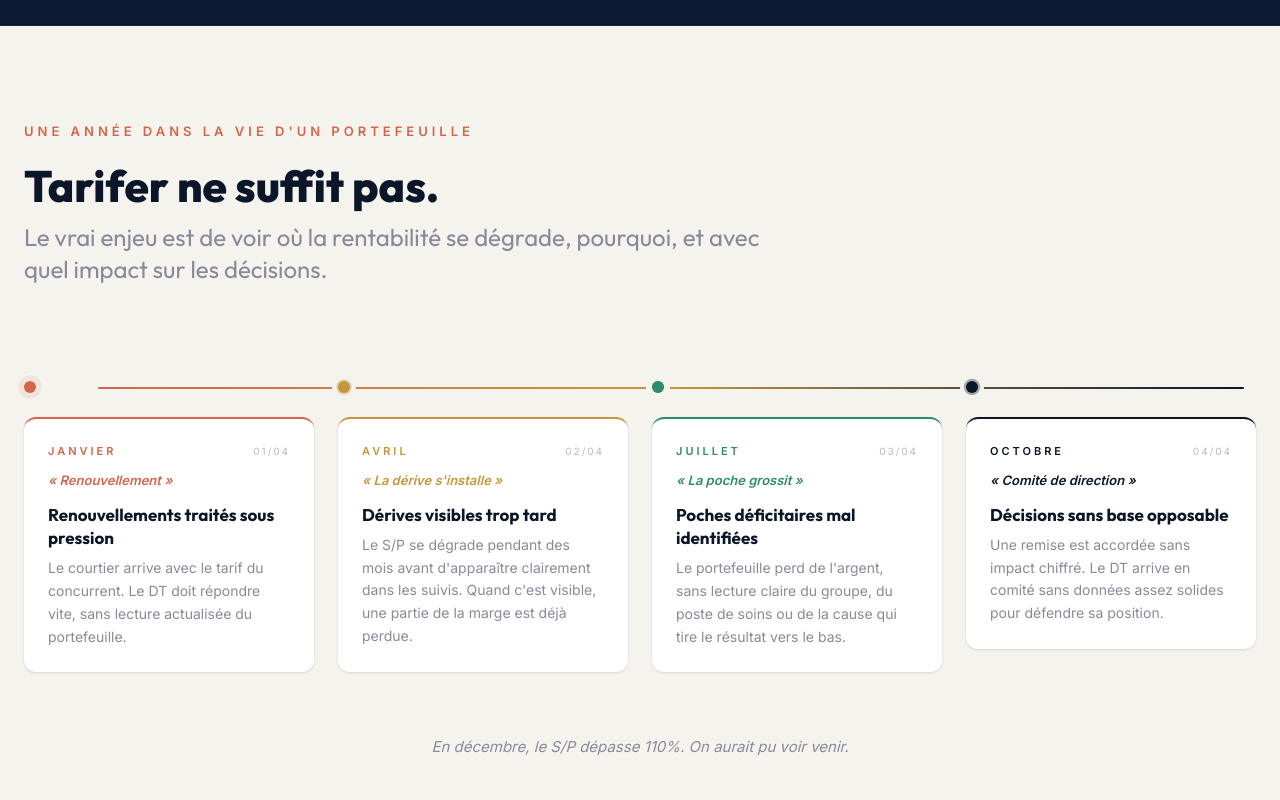
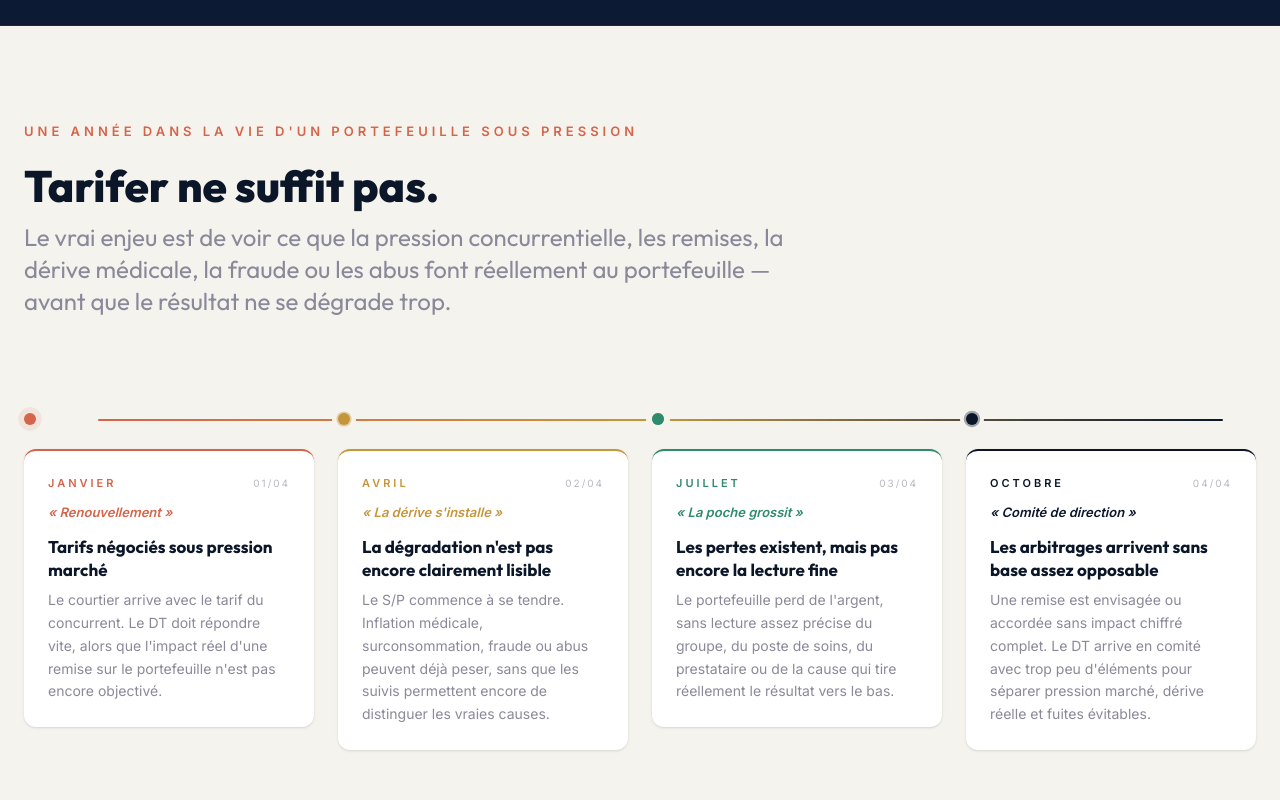
Before and after one commit to sidickgoldman/SiteWeb_PrimeActuaire, a Next.js app: page / in a window 1280 px wide. Shown: the part 1020-1820 px from the top of the page. Built offline with nearby package versions, Linux system fonts and the light colour scheme.

Commit message:
copy: Probleme - pression concurrentielle / derive medicale / fraude / abus, 4 cartes retravaillees, phrase cloture renforcee

```diff
--- a/src/components/Probleme.tsx
+++ b/src/components/Probleme.tsx
@@ -30,7 +30,7 @@ export default function Probleme() {
           transition={{ duration: 0.5 }}
           className="text-[13px] font-semibold text-coral uppercase tracking-[4px] mb-4"
         >
-          Une année dans la vie d&apos;un portefeuille
+          {t.probleme.eyebrow}
         </motion.p>
         <motion.h2
           initial={{ opacity: 0, y: 20 }}
@@ -113,7 +113,7 @@ export default function Probleme() {
           transition={{ duration: 0.6, delay: 0.4 }}
           className="mt-16 text-center text-[15px] text-text-muted max-w-2xl mx-auto italic"
         >
-          En décembre, le S/P dépasse 110%. On aurait pu voir venir.
+          En décembre, le S/P dépasse 110 %. Le sujet n&apos;était pas seulement le tarif. C&apos;était aussi ce que le portefeuille cachait encore.
         </motion.p>
       </div>
     </section>
--- a/src/i18n/fr.ts
+++ b/src/i18n/fr.ts
@@ -62,30 +62,30 @@ export const fr = {
 
   // Probleme
   probleme: {
-    eyebrow: "Le constat",
+    eyebrow: "Une année dans la vie d'un portefeuille sous pression",
     titleLine1: "Tarifer ne suffit pas.",
     titleLine2:
-      "Le vrai enjeu est de voir où la rentabilité se dégrade, pourquoi, et avec quel impact sur les décisions.",
+      "Le vrai enjeu est de voir ce que la pression concurrentielle, les remises, la dérive médicale, la fraude ou les abus font réellement au portefeuille — avant que le résultat ne se dégrade trop.",
     tensions: [
       {
         icon: "⏱",
-        title: "Renouvellements traités sous pression",
-        desc: "Le courtier arrive avec le tarif du concurrent. Le DT doit répondre vite, sans lecture actualisée du portefeuille.",
+        title: "Tarifs négociés sous pression marché",
+        desc: "Le courtier arrive avec le tarif du concurrent. Le DT doit répondre vite, alors que l'impact réel d'une remise sur le portefeuille n'est pas encore objectivé.",
       },
       {
         icon: "📉",
-        title: "Dérives visibles trop tard",
-        desc: "Le S/P se dégrade pendant des mois avant d'apparaître clairement dans les suivis. Quand c'est visible, une partie de la marge est déjà perdue.",
+        title: "La dégradation n'est pas encore clairement lisible",
+        desc: "Le S/P commence à se tendre. Inflation médicale, surconsommation, fraude ou abus peuvent déjà peser, sans que les suivis permettent encore de distinguer les vraies causes.",
       },
       {
         icon: "🔍",
-        title: "Poches déficitaires mal identifiées",
-        desc: "Le portefeuille perd de l'argent, sans lecture claire du groupe, du poste de soins ou de la cause qui tire le résultat vers le bas.",
+        title: "Les pertes existent, mais pas encore la lecture fine",
+        desc: "Le portefeuille perd de l'argent, sans lecture assez précise du groupe, du poste de soins, du prestataire ou de la cause qui tire réellement le résultat vers le bas.",
       },
       {
         icon: "🤷",
-        title: "Décisions sans base opposable",
-        desc: "Une remise est accordée sans impact chiffré. Le DT arrive en comité sans données assez solides pour défendre sa position.",
+        title: "Les arbitrages arrivent sans base assez opposable",
+        desc: "Une remise est envisagée ou accordée sans impact chiffré complet. Le DT arrive en comité avec trop peu d'éléments pour séparer pression marché, dérive réelle et fuites évitables.",
       },
     ],
   },
```
